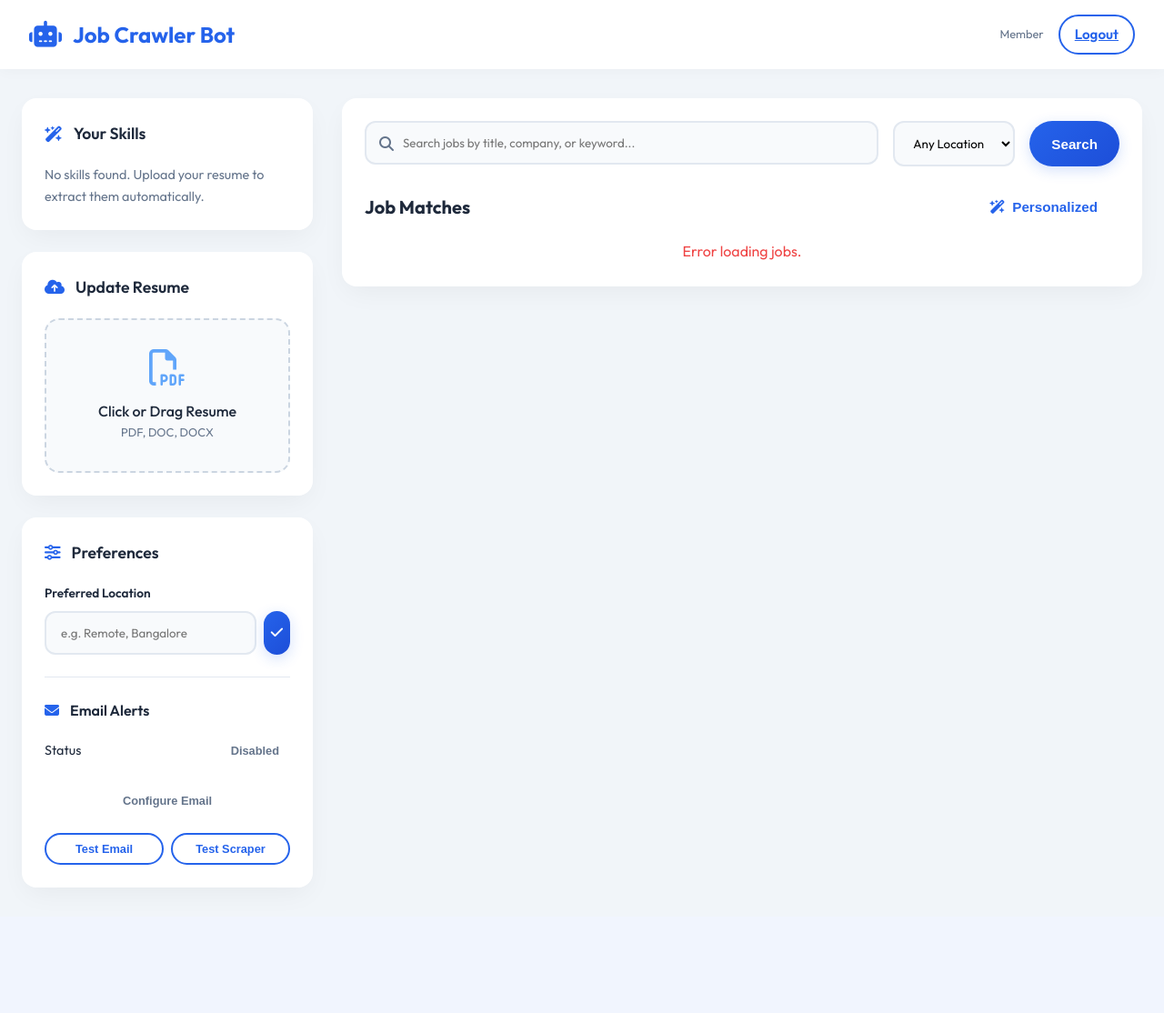
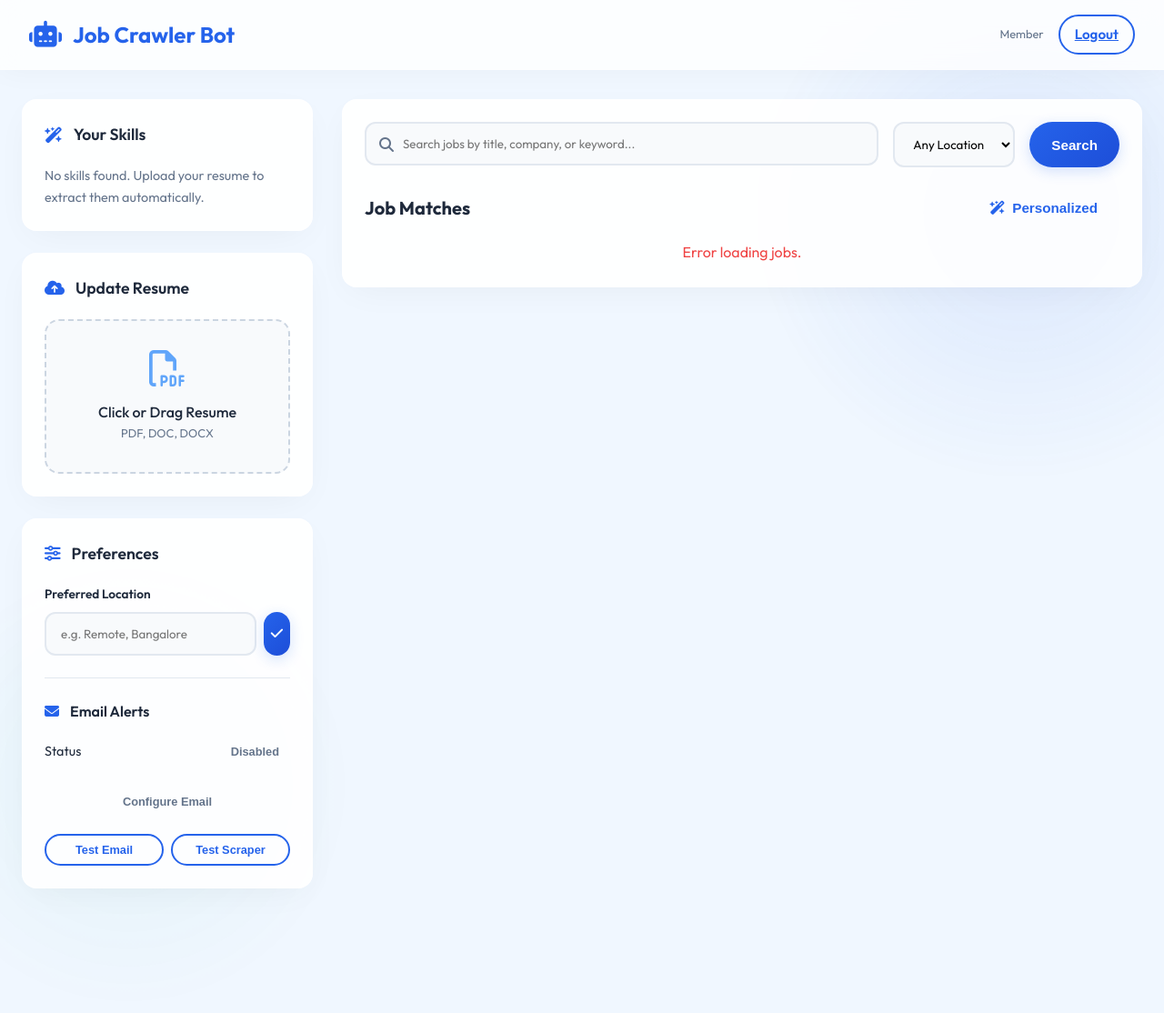
Before and after one commit to priyxnshu07/job-crawler-bot, a Flask app: template templates/index.html in a window 1280 px wide; the page is wider, and only the part inside the window is pictured. Shown: that part at 91% size. Before the commit the page ends 977 px from the top of that part, so only its background shows below. Run offline with Flask 3, Linux system fonts and the light colour scheme; the template is opened without the code that fills it, so the values that code supplies are empty; some libraries are stand-ins or nearby versions.

Commit message:
Enhance UI: Light blue login, glassmorphism dashboard, and email instructions

```diff
--- a/static/css/modern.css
+++ b/static/css/modern.css
@@ -26,43 +26,120 @@
 
 body {
     font-family: 'Outfit', sans-serif;
-    background-color: var(--bg-body);
+    background-color: #f0f7ff;
+    background-image:
+        radial-gradient(at 0% 0%, hsla(253, 16%, 7%, 0) 0, transparent 50%),
+        radial-gradient(at 50% 0%, hsla(225, 39%, 30%, 0) 0, transparent 50%),
+        radial-gradient(at 100% 0%, hsla(339, 49%, 30%, 0) 0, transparent 50%);
     color: var(--text-main);
     line-height: 1.6;
     min-height: 100vh;
+    position: relative;
+    overflow-x: hidden;
+}
+
+/* Background Shapes */
+body::before {
+    content: '';
+    position: absolute;
+    top: -10%;
+    right: -10%;
+    width: 600px;
+    height: 600px;
+    background: radial-gradient(circle, rgba(37, 99, 235, 0.1) 0%, rgba(255, 255, 255, 0) 70%);
+    border-radius: 50%;
+    z-index: -1;
+    animation: float 10s ease-in-out infinite;
+}
+
+body::after {
+    content: '';
+    position: absolute;
+    bottom: -10%;
+    left: -10%;
+    width: 500px;
+    height: 500px;
+    background: radial-gradient(circle, rgba(16, 185, 129, 0.05) 0%, rgba(255, 255, 255, 0) 70%);
+    border-radius: 50%;
+    z-index: -1;
+    animation: float 15s ease-in-out infinite reverse;
+}
+
+@keyframes float {
+    0% {
+        transform: translate(0, 0);
+    }
+
+    50% {
+        transform: translate(20px, 40px);
+    }
+
+    100% {
+        transform: translate(0, 0);
+    }
 }
 
 /* Animations */
 @keyframes fadeIn {
-    from { opacity: 0; transform: translateY(10px); }
-    to { opacity: 1; transform: translateY(0); }
+    from {
+        opacity: 0;
+        transform: translateY(10px);
+    }
+
+    to {
+        opacity: 1;
+        transform: translateY(0);
+    }
 }
 
 @keyframes slideIn {
-    from { transform: translateX(-20px); opacity: 0; }
-    to { transform: translateX(0); opacity: 1; }
+    from {
+        transform: translateX(-20px);
+        opacity: 0;
+    }
+
+    to {
+        transform: translateX(0);
+        opacity: 1;
+    }
 }
 
 @keyframes pulse {
-    0% { box-shadow: 0 0 0 0 rgba(37, 99, 235, 0.4); }
-    70% { box-shadow: 0 0 0 10px rgba(37, 99, 235, 0); }
-    100% { box-shadow: 0 0 0 0 rgba(37, 99, 235, 0); }
+    0% {
+        box-shadow: 0 0 0 0 rgba(37, 99, 235, 0.4);
+    }
+
+    70% {
+        box-shadow: 0 0 0 10px rgba(37, 99, 235, 0);
+    }
+
+    100% {
+        box-shadow: 0 0 0 0 rgba(37, 99, 235, 0);
+    }
 }
 
-.animate-fade-in { animation: fadeIn 0.5s ease-out forwards; }
-.animate-slide-in { animation: slideIn 0.5s ease-out forwards; }
+.animate-fade-in {
+    animation: fadeIn 0.6s cubic-bezier(0.16, 1, 0.3, 1) forwards;
+}
+
+.animate-slide-in {
+    animation: slideIn 0.6s cubic-bezier(0.16, 1, 0.3, 1) forwards;
+}
 
 /* Layout */
 .navbar {
-    background: var(--white);
+    background: rgba(255, 255, 255, 0.8);
+    backdrop-filter: blur(12px);
+    -webkit-backdrop-filter: blur(12px);
     padding: 1rem 2rem;
     display: flex;
     justify-content: space-between;
     align-items: center;
-    box-shadow: 0 2px 15px rgba(0,0,0,0.03);
+    box-shadow: 0 4px 30px rgba(0, 0, 0, 0.03);
     position: sticky;
     top: 0;
     z-index: 100;
+    border-bottom: 1px solid rgba(255, 255, 255, 0.3);
 }
 
 .brand {
@@ -74,7 +151,9 @@ body {
     gap: 0.75rem;
 }
 
-.brand i { font-size: 1.8rem; }
+.brand i {
+    font-size: 1.8rem;
+}
 
 .container {
     max-width: 1280px;
@@ -87,17 +166,19 @@ body {
 
 /* Cards */
 .card {
-    background: var(--white);
+    background: rgba(255, 255, 255, 0.9);
+    backdrop-filter: blur(10px);
     border-radius: var(--radius);
     padding: 1.5rem;
-    box-shadow: var(--shadow);
-    transition: transform 0.3s ease, box-shadow 0.3s ease;
-    border: 1px solid rgba(255,255,255,0.5);
+    box-shadow: 0 10px 40px -10px rgba(0, 0, 0, 0.05);
+    transition: all 0.4s cubic-bezier(0.16, 1, 0.3, 1);
+    border: 1px solid rgba(255, 255, 255, 0.8);
 }
 
 .card:hover {
-    transform: translateY(-2px);
-    box-shadow: var(--shadow-hover);
+    transform: translateY(-4px);
+    box-shadow: 0 20px 40px -10px rgba(37, 99, 235, 0.15);
+    border-color: rgba(37, 99, 235, 0.2);
 }
 
 .card-header {
@@ -110,7 +191,9 @@ body {
     font-size: 1.1rem;
 }
 
-.card-header i { color: var(--primary); }
+.card-header i {
+    color: var(--primary);
+}
 
 /* Buttons */
 .btn {
@@ -160,7 +243,9 @@ body {
 }
 
 /* Forms */
-.form-group { margin-bottom: 1rem; }
+.form-group {
+    margin-bottom: 1rem;
+}
 
 .input-field {
     width: 100%;
@@ -228,7 +313,9 @@ body {
     margin-bottom: 0.75rem;
 }
 
-.job-meta i { color: var(--primary-light); }
+.job-meta i {
+    color: var(--primary-light);
+}
 
 .match-score {
     background: linear-gradient(135deg, #10b981, #059669);
@@ -263,5 +350,7 @@ body {
 
 /* Responsive */
 @media (max-width: 900px) {
-    .container { grid-template-columns: 1fr; }
+    .container {
+        grid-template-columns: 1fr;
+    }
 }
--- a/static/luckywork/style.css
+++ b/static/luckywork/style.css
@@ -14,7 +14,7 @@ input {
 .container {
   position: relative;
   width: 100%;
-  background-color: #fff;
+  background-color: #f0f7ff;
   min-height: 100vh;
   overflow: hidden;
 }
@@ -150,6 +150,7 @@ form.sign-in-form {
 .btn:hover {
   background-color: #4d84e2;
 }
+
 .panels-container {
   position: absolute;
   height: 100%;
@@ -275,6 +276,7 @@ form.sign-in-form {
     min-height: 800px;
     height: 100vh;
   }
+
   .signin-signup {
     width: 100%;
     top: 95%;
@@ -381,9 +383,11 @@ form.sign-in-form {
   .image {
     display: none;
   }
+
   .panel .content {
     padding: 0.5rem 1rem;
   }
+
   .container {
     padding: 1.5rem;
   }
--- a/templates/index.html
+++ b/templates/index.html
@@ -98,7 +98,19 @@
 
         <!-- Email Config Form -->
         <form id="emailConfigForm"
-          style="display: none; background: var(--secondary); padding: 1rem; border-radius: 8px;">
+          style="display: none; background: var(--secondary); padding: 1rem; border-radius: 8px; border: 1px solid #e2e8f0;">
+
+          <div
+            style="margin-bottom: 1rem; font-size: 0.8rem; color: var(--text-muted); background: #fff; padding: 0.75rem; border-radius: 6px; border-left: 3px solid var(--warning);">
+            <strong><i class="fa-solid fa-circle-info"></i> How to get App Password:</strong>
+            <ol style="margin-left: 1.2rem; margin-top: 0.5rem; margin-bottom: 0.5rem;">
+              <li>Go to <a href="https://myaccount.google.com/apppasswords" target="_blank"
+                  style="color: var(--primary); text-decoration: underline;">Google App Passwords</a></li>
+              <li>Select "Mail" and "Other (Custom name)"</li>
+              <li>Name it "Job Crawler" and click Generate</li>
+              <li>Copy the 16-digit code below</li>
+            </ol>
+          </div>
           <div class="form-group">
             <input type="text" id="smtpServer" class="input-field" placeholder="SMTP Server (e.g. smtp.gmail.com)"
               style="font-size: 0.8rem; padding: 0.5rem;">
```
